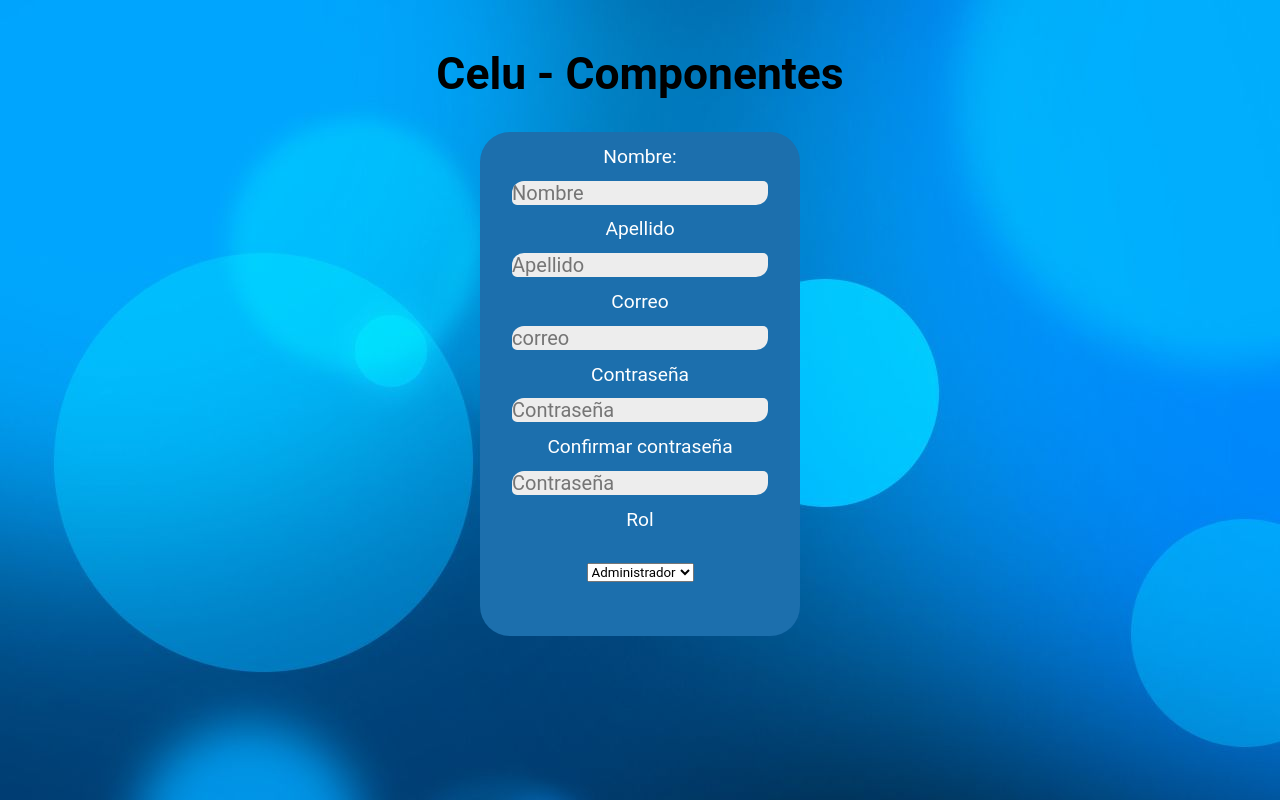
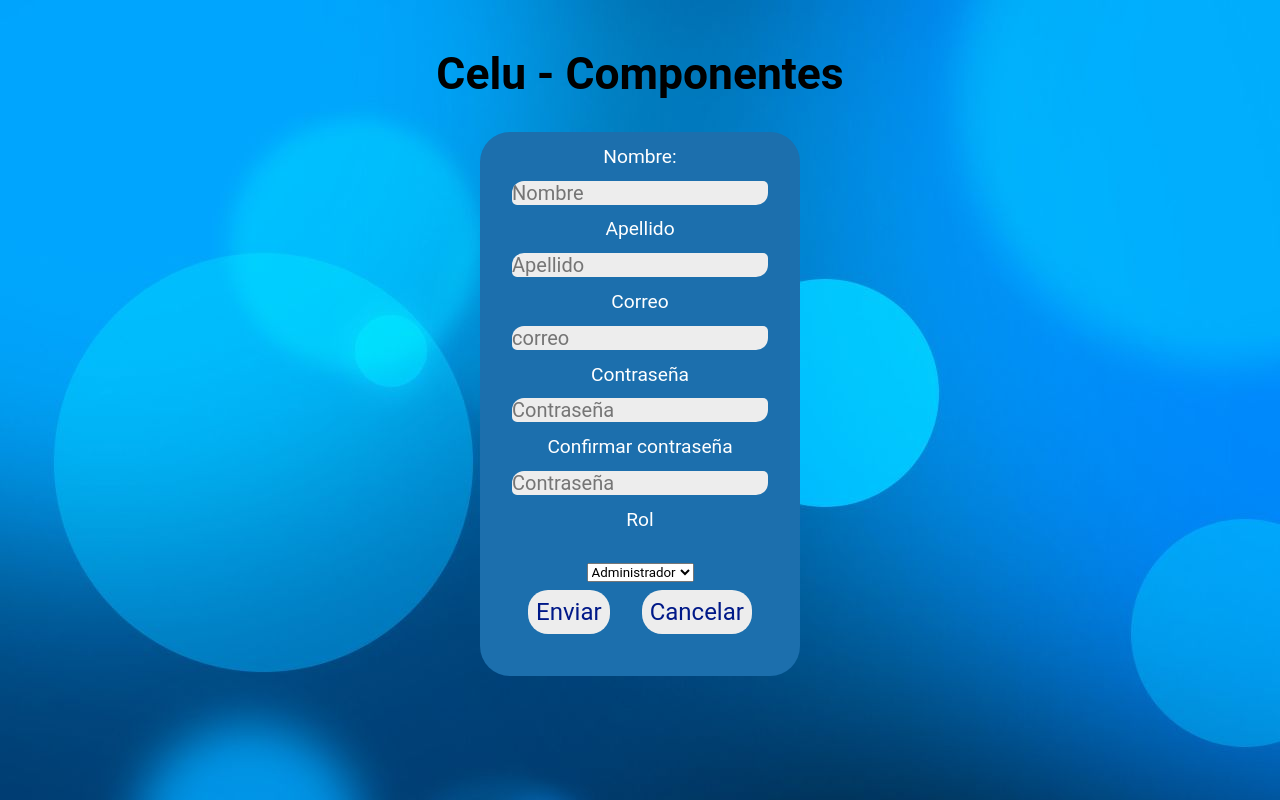
Before and after one commit to juanfed/night-developers, a React (Create React App) app: page /registro in a window 1280 px wide. Built offline with nearby package versions, Linux system fonts and the light colour scheme.

Commit message:
Botones de enviar registro y cancelar envio de registro

```diff
--- a/src/components/registro.jsx
+++ b/src/components/registro.jsx
@@ -1,4 +1,5 @@
 import 'styles/registro.css';
+import { Link } from 'react-router-dom';
 function Registro(){
     return(
         <div className="registroCaja">
@@ -43,6 +44,13 @@ function Registro(){
                         <option>Vendedor</option>
                         <option>Usuario</option>
                     </select>
+
+                    <div className="botonRegistrar">
+                        <span>Enviar</span>
+                        <Link to="/"><span>Cancelar</span></Link>
+
+                    </div>
+
                 </form>
             </div>
         </div>
--- a/src/styles/registro.css
+++ b/src/styles/registro.css
@@ -20,7 +20,7 @@
 .formularioRegistro{
     margin: auto;
     flex-direction: column;
-    height: 63vh;
+    height: 68vh;
     width: 40vh;
     border-radius: 30px;
     background-color: #1c6fad;
@@ -34,8 +34,6 @@
     color: white;
 }
 
-
-/* Caja de donde esta el tutulo del campo y campo para la informacion */
 .formularioRegistro-caja{
     text-align: center;
 }
@@ -55,6 +53,20 @@
     display: block;
 }
 
+.botonRegistrar{
+    text-align: center;
+    margin: auto;
+    padding-top: 1rem;
+}
+
+.botonRegistrar span{
+    margin: 0rem 1rem 0rem 1rem;
+    font-size: 1.5rem;
+    padding: 0.5rem;
+    border-radius: 20px;
+    background-color: #ededed;
+    color: rgb(0, 25, 136);
+}
 
 
 
```
